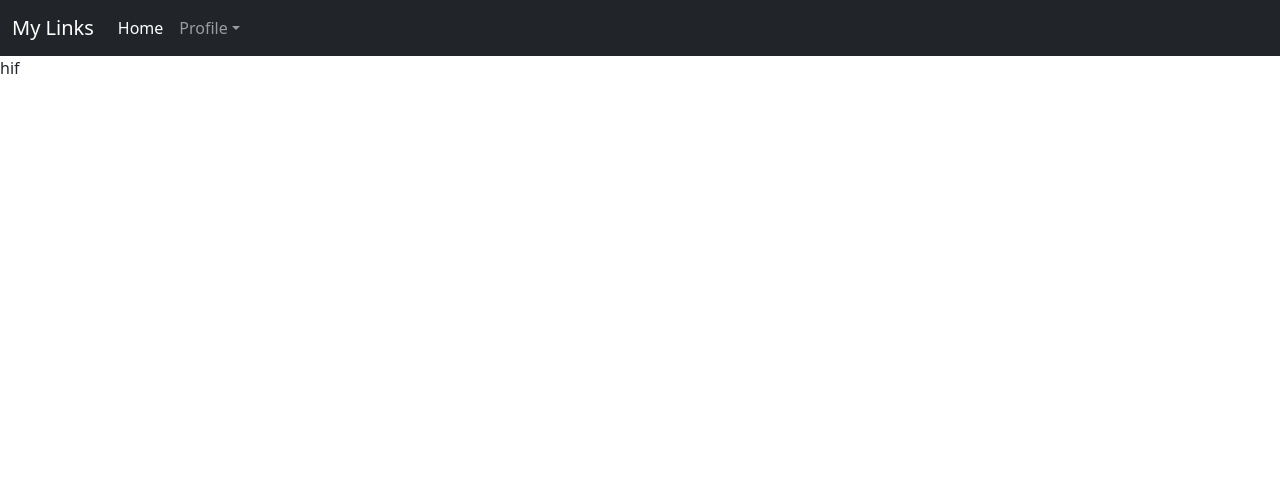
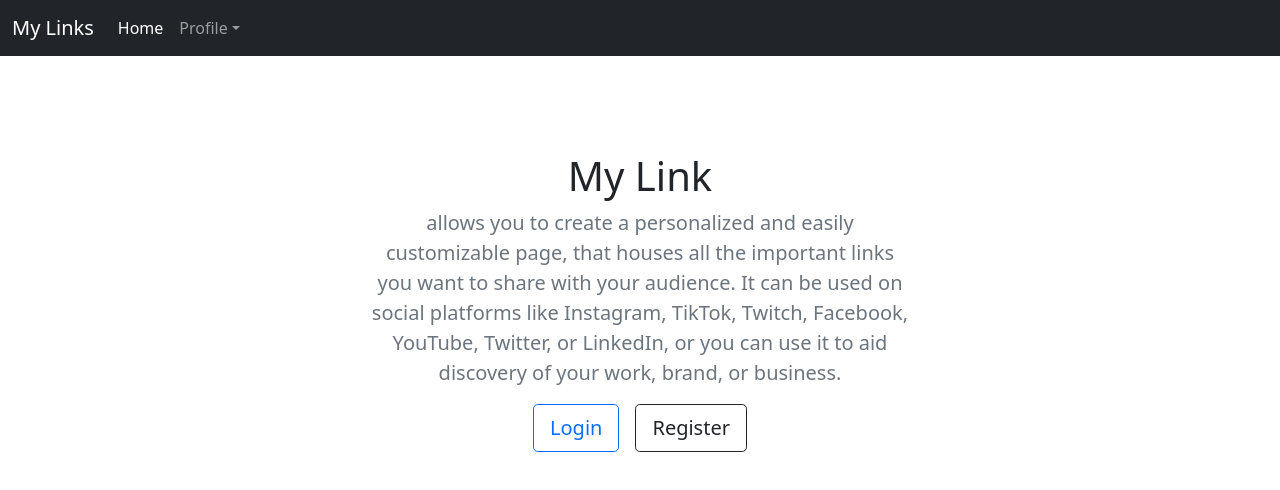
Before and after one commit to abbasalkabbi/my-Link, a React (Create React App) app: page / in a window 1280 px wide. Shown: the top 490 px of the page. Built offline with nearby package versions, Linux system fonts and the light colour scheme.

Commit message:
"Edit => Home style "

```diff
--- a/src/pages/home.js
+++ b/src/pages/home.js
@@ -11,10 +11,34 @@ class Home extends Component{
     }
     render(){
         return(
-            <div>
-                hi
-                {(sessionStorage.getItem('id'))?'r':'f'}
-            </div>
+            <div className="container">
+            {/* titel */}
+           <section className="py-5 text-center">
+               <div className="row py-lg-5">
+                    <div className="col-lg-6 col-md-8 mx-auto">
+                        <h1>
+                            My Link
+                        </h1>
+                        <p className="lead text-muted">
+                        allows you to create a personalized and easily customizable page, that houses all the important links you want to share with your audience. It can be used on social platforms like Instagram, TikTok, Twitch, Facebook, YouTube, Twitter, or LinkedIn, or you can use it to aid discovery of your work, brand, or business.
+                        </p>
+                        {(sessionStorage.getItem('id'))
+                        ?<>
+                        <a href="/myprofile" type="button" class="btn btn-outline-primary btn-lg me-3 ">My Profile</a>
+                        <a href={`/user/${sessionStorage.getItem('username')}`} type="button" class="btn btn-outline-dark btn-lg">My Links</a>
+                        </>
+                        :<>
+                        <a href="/login" type="button" class="btn btn-outline-primary btn-lg me-3 ">Login</a>
+                        <a href="/Register" type="button" class="btn btn-outline-dark btn-lg">Register</a>
+                        </>
+                        }
+
+                    </div>
+               </div>
+
+           </section>
+           {/* End Title */}
+        </div>
         )
     }
 }
```
